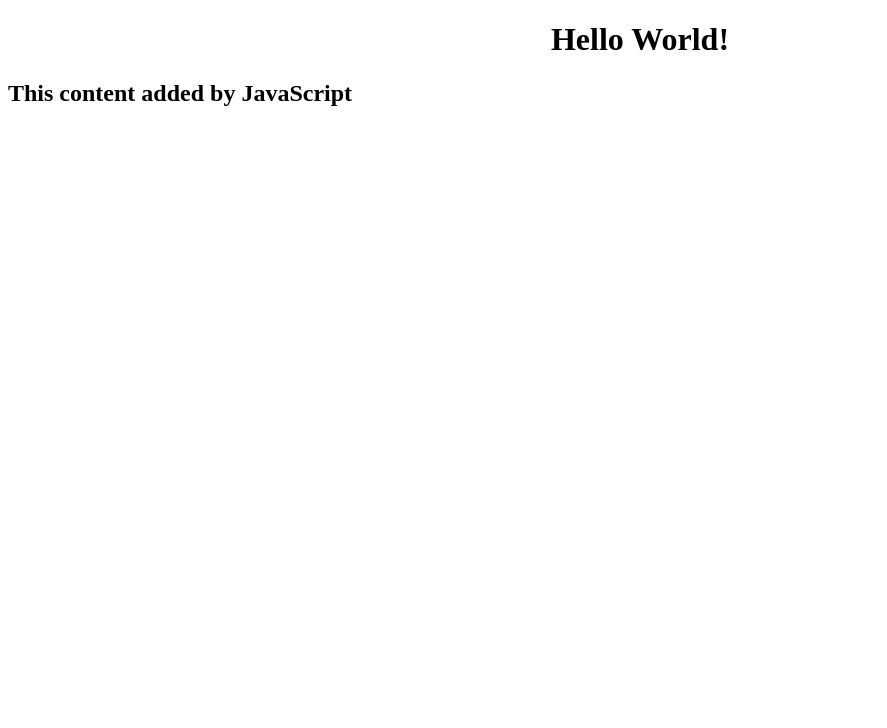
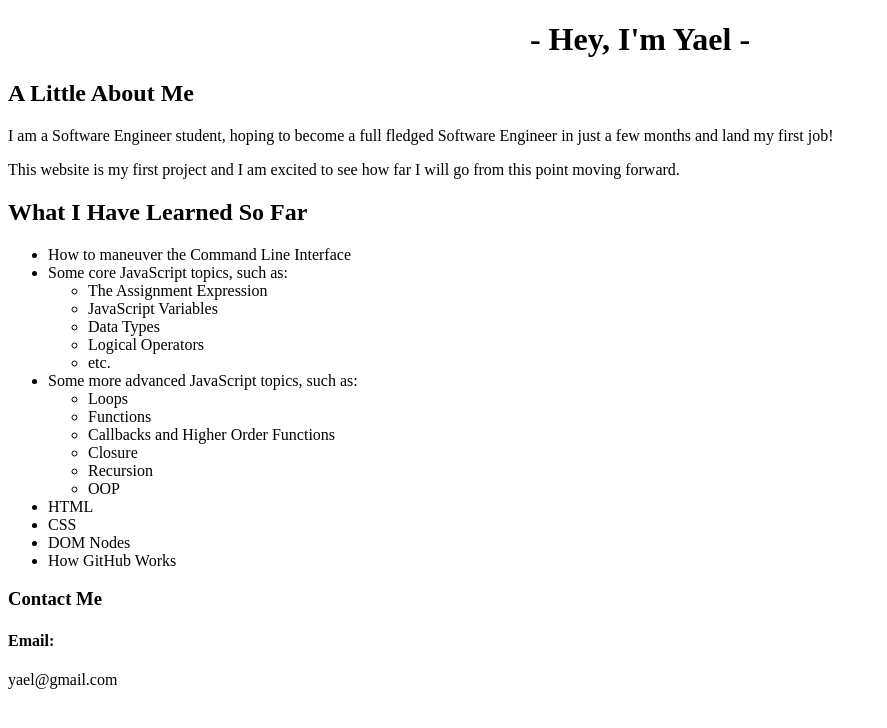
Before and after one commit to yael1019/my-personal-website, a plain HTML site: page index.html in a window 1280 px wide. Shown: the whole page, without its empty margins (0-887 px from the left). Drawn offline with Linux system fonts and the light colour scheme.

Commit message:
HTML layout

```diff
--- a/index.html
+++ b/index.html
@@ -7,9 +7,45 @@
 </head>
 
 <body>
-    <h1>Hello World!</h1>
+    <h1>- Hey, I'm Yael -</h1>
     <script src=" script.js">
     </script>
+    <h2>A Little About Me</h2>
+    <p>I am a Software Engineer student, hoping to become a full fledged Software Engineer in just a few months and land
+        my first job!</p>
+    <p>This website is my first project and I am excited to see how far I will go from this point moving forward.</p>
+    <h2>What I Have Learned So Far</h2>
+    <ul>
+        <li>How to maneuver the Command Line Interface</li>
+        <li>Some core JavaScript topics, such as:
+            <ul>
+                <li>The Assignment Expression</li>
+                <li>JavaScript Variables</li>
+                <li>Data Types</li>
+                <li>Logical Operators</li>
+                <li>etc.</li>
+            </ul>
+        </li>
+        <li>Some more advanced JavaScript topics, such as:
+            <ul>
+                <li>Loops</li>
+                <li>Functions</li>
+                <li>Callbacks and Higher Order Functions</li>
+                <li>Closure</li>
+                <li>Recursion</li>
+                <li>OOP</li>
+            </ul>
+        </li>
+        <li>HTML</li>
+        <li>CSS</li>
+        <li>DOM Nodes</li>
+        <li>How GitHub Works</li>
+    </ul>
     </body>
+    <footer>
+        <h3>Contact Me</h3>
+        <h4>Email:</h4>
+        <p>yael@gmail.com</p>
+    </footer>
 
 </html>
--- a/script.js
+++ b/script.js
@@ -1,3 +1,3 @@
-const h2 = document.createElement('h2');
-h2.textContent = 'This content added by JavaScript';
-document.querySelector('body').appendChild(h2);
+// const h2 = document.createElement('h2');
+// h2.textContent = 'This content added by JavaScript';
+// document.querySelector('body').appendChild(h2);
```
